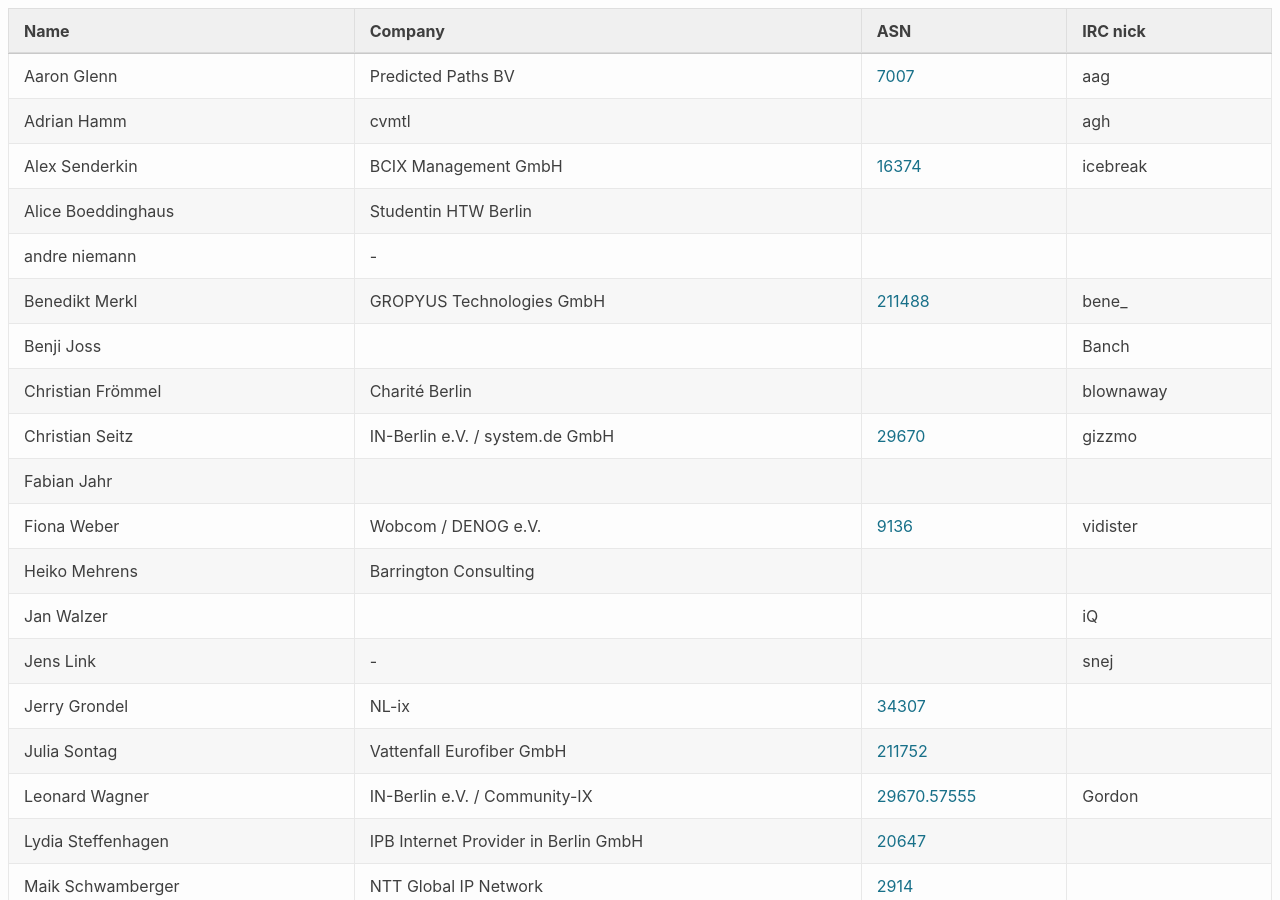
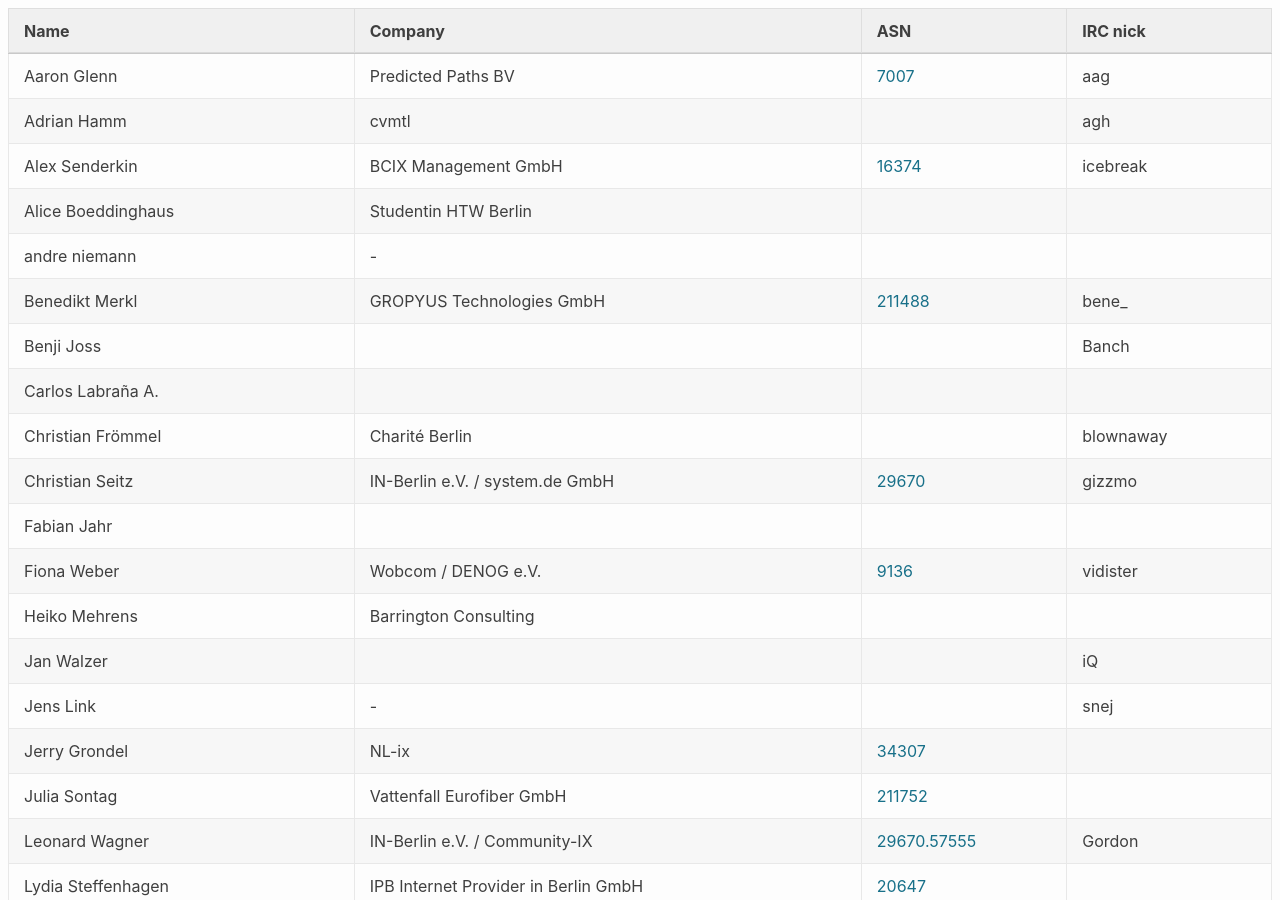
Before and after one commit to denog/pretix-attendeelist, a Jekyll site: the page built from meetup2023_02/index.markdown, in a window 1280 px wide and 900 px high. Built offline with Jekyll 4.4.1, drawn with Linux system fonts in a browser that asks for light colours.

Commit message:
Latest data: Tue Mar 14 13:00:07 UTC 2023

```diff
--- a/_data/attendees_denog_meetup_2023_02.json
+++ b/_data/attendees_denog_meetup_2023_02.json
@@ -39,6 +39,12 @@
     "name": "Benji Joss",
     "company": null,
     "irc": "Banch",
+    "asn": null
+  },
+  {
+    "name": "Carlos Labraña A.",
+    "company": null,
+    "irc": null,
     "asn": null
   },
   {
```
